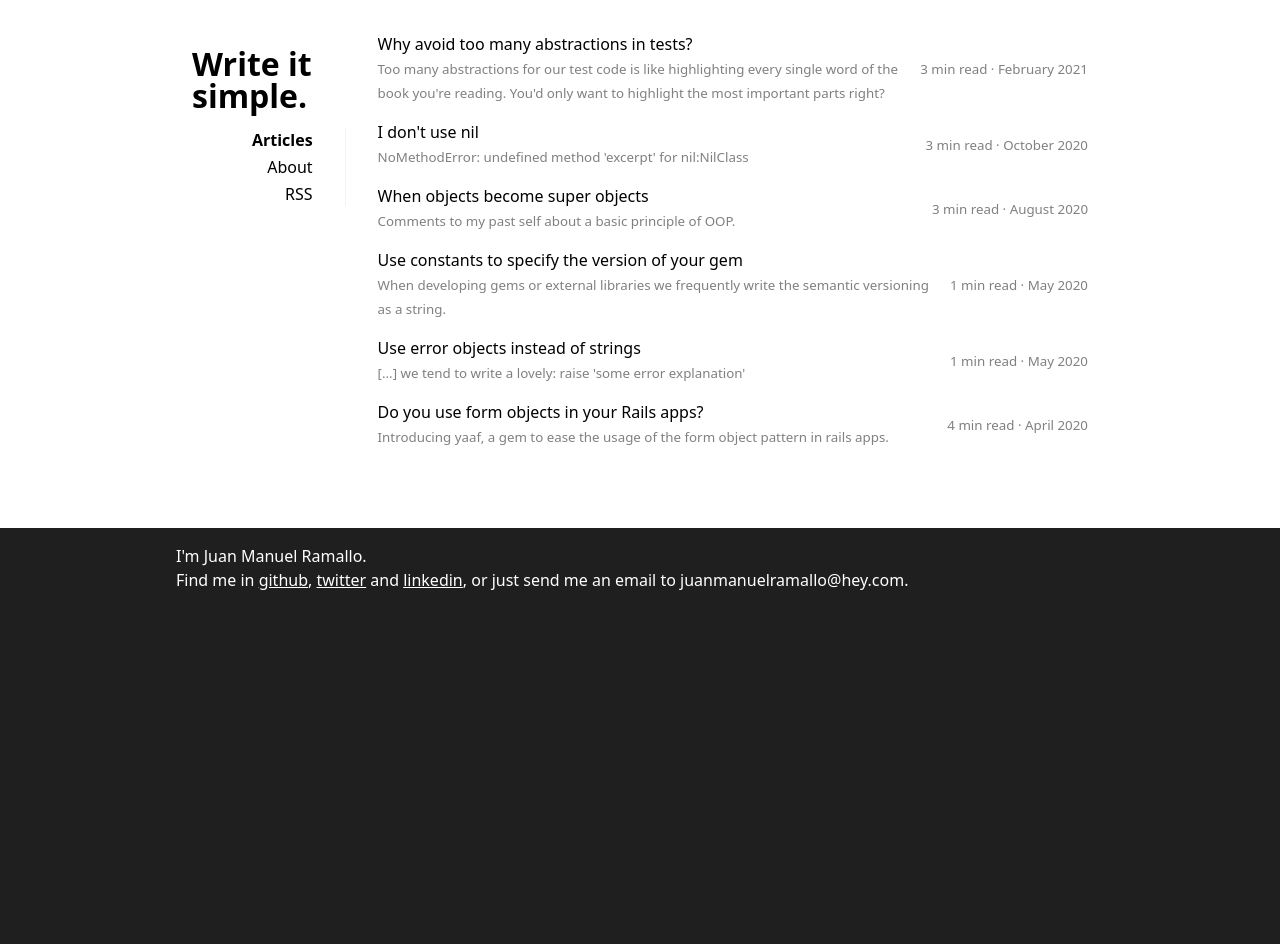
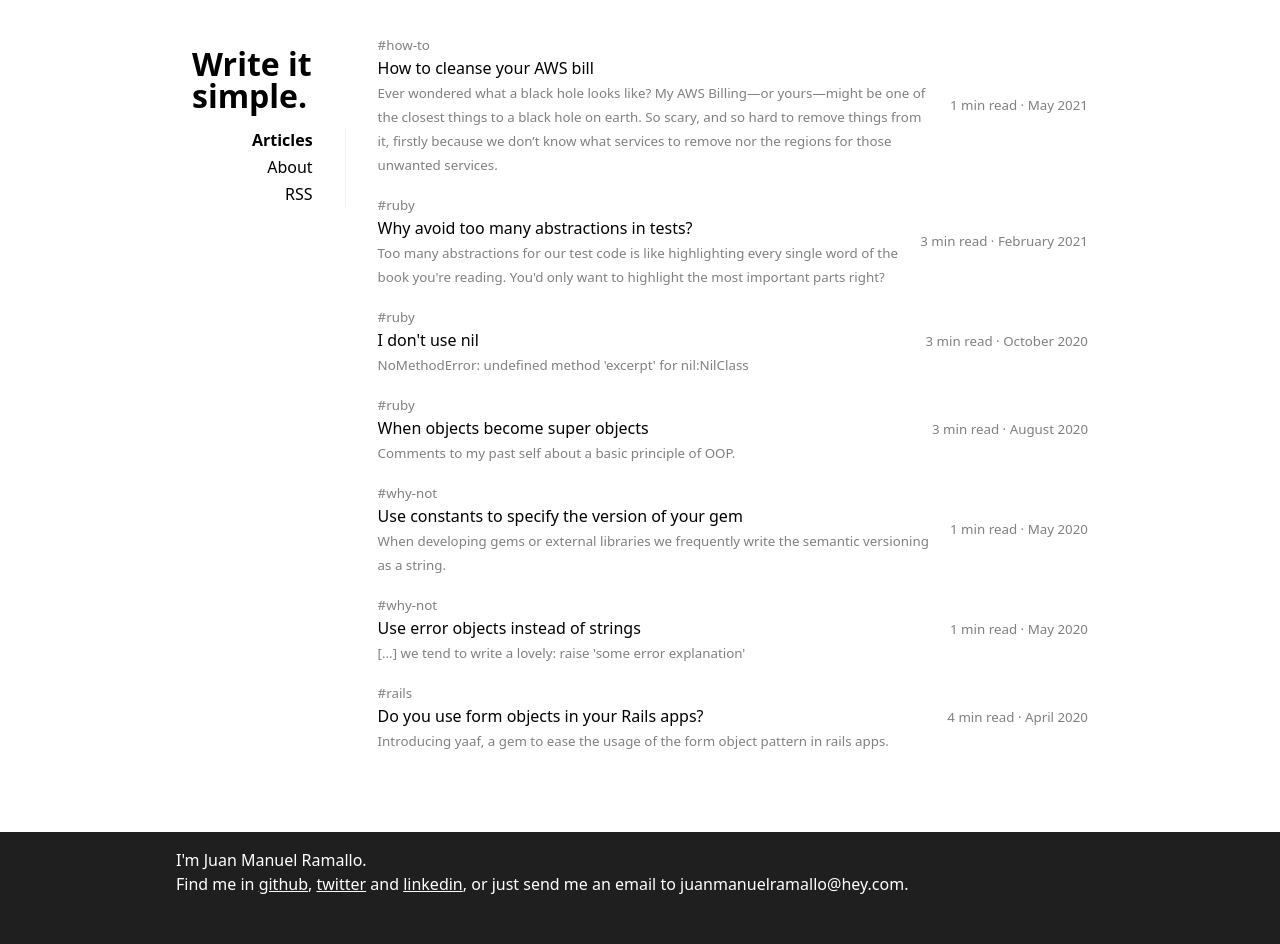
Before and after one commit to juanmanuelramallo/blog, a Jekyll site: the page built from index.html, in a window 1280 px wide. Built offline with Jekyll 4.4.1, drawn with Linux system fonts in a browser that asks for light colours; before the commit the page ends 900 px from its top, so only the background shows below that.

Commit message:
How to cleanse your aws bill, main post tag on index page

```diff
--- a/_includes/posts.html
+++ b/_includes/posts.html
@@ -6,7 +6,10 @@
     {% for post in include.posts %}
       <li>
         <span>
-          <a class="title" href="{{ site.baseurl }}{{ post.url }}">{{ post.title }}</a>
+          <span class="block">
+            <a class="block" href="{{ site.baseurl }}tag/{{ post.tags[0] }}"><span class="post-tag {{ post.tags[0] }}">#{{ post.tags[0] }}</span></a>
+            <a class="title block" href="{{ site.baseurl }}{{ post.url }}">{{ post.title }}</a>
+          </span>
           <small>
             <a class="muted-text" href="{{ site.baseurl }}{{ post.url }}">{{ post.excerpt | strip_html }}</a>
           </small>
--- /dev/null
+++ b/_posts/2021-05-23-how-to-cleanse-your-aws-bill.md
@@ -0,0 +1,18 @@
+---
+layout: post
+title: "How to cleanse your AWS bill"
+categories: how-to
+tags: [how-to, aws]
+---
+
+Ever wondered what a [black hole](https://en.wikipedia.org/wiki/Black_hole#:~:text=A%20black%20hole%20is%20a,to%20form%20a%20black%20hole.){:target="_blank"} looks like? My AWS Billing—or yours—might be one of the closest things to a black hole on earth. So scary, and so hard to remove things from it, firstly because we don't know what services to remove nor the regions for those unwanted services.
+
+<!--more-->
+
+Let's focus on how to remove things from the AWS bill, which is the main task that will definitively cleanse our bill. It's so easy to spin up new services in AWS and forget about them, some might be cheap some others might not be that cheap; and given that AWS—at the time of this writing—provides over 175 services in several regions each, it becomes quite a task to manage all of your services in all of the regions you used.
+
+Enter the Bills page. Go to your Billing Dashboard, and then on the left sidebar, under the Billing section, click on [Bills](https://console.aws.amazon.com/billing/home#/bills){:target="_blank"}. Below AWS Service Charges you can see all of the services you have signed up for, and inside each of them, you can see the incurred costs per region. This way you just need to figure out what services are not in use, then go to their regions and remove them.
+
+![AWS Bills Page](/assets/aws-bills-page.png)
+
+This way I was able to spot an unused RDS instance and a very old Amplify instance, both burning money with no returns.
--- a/_sass/_main.scss
+++ b/_sass/_main.scss
@@ -154,10 +154,15 @@ strong, b {
 }
 
 .posts li a, .posts li div, .projects li a {
-  white-space:nowrap;
-  overflow:hidden;
-  text-overflow:ellipsis;
   text-decoration: none;
+}
+
+@media screen and (min-width: 600px) {
+  .posts li a, .posts li div, .projects li a {
+    white-space:nowrap;
+    overflow:hidden;
+    text-overflow:ellipsis;
+  }
 }
 
 @media screen and (min-width: 960px) {
@@ -171,7 +176,7 @@ strong, b {
   //list-style-position: inside;
 }
 
-.posts li .title {
+.block {
   display: block;
 }
 
@@ -182,6 +187,18 @@ strong, b {
 .muted-text {
   color: gray !important;
 }
+
+.post-tag {
+  font-size: smaller;
+  padding: 2px 0px;
+  margin-bottom: 5px;
+  color: gray;
+}
+
+// .badge.ruby { background: #ec7211; }
+// .badge.rails { background: #ec7211; }
+// .badge.how-to { background: #39904c; }
+// .badge.why-not { background: #60a0d0; }
 
 main {
   background: white;
```
Also changed, not shown: assets/aws-bills-page.png (added), 1 other file.
